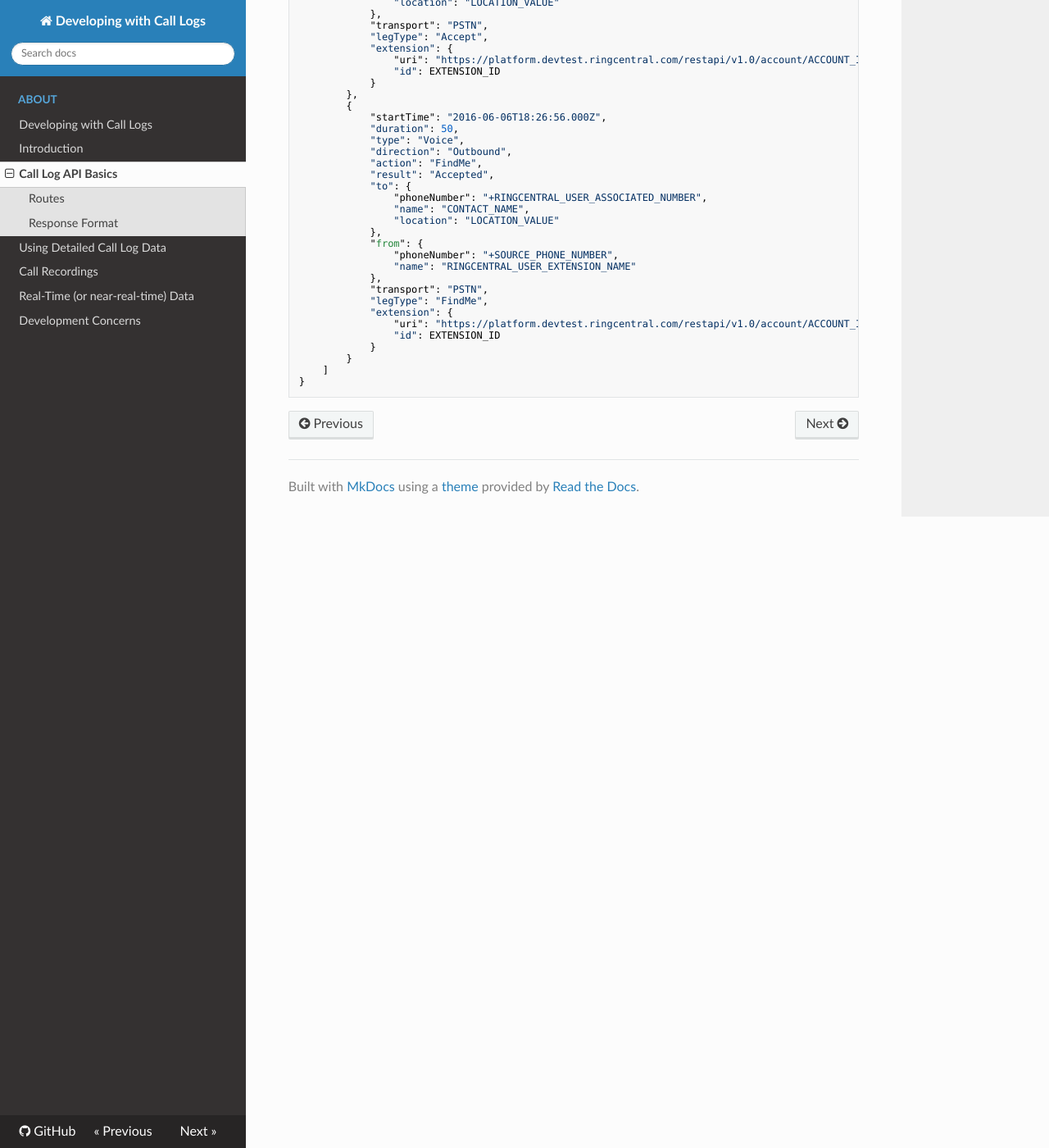
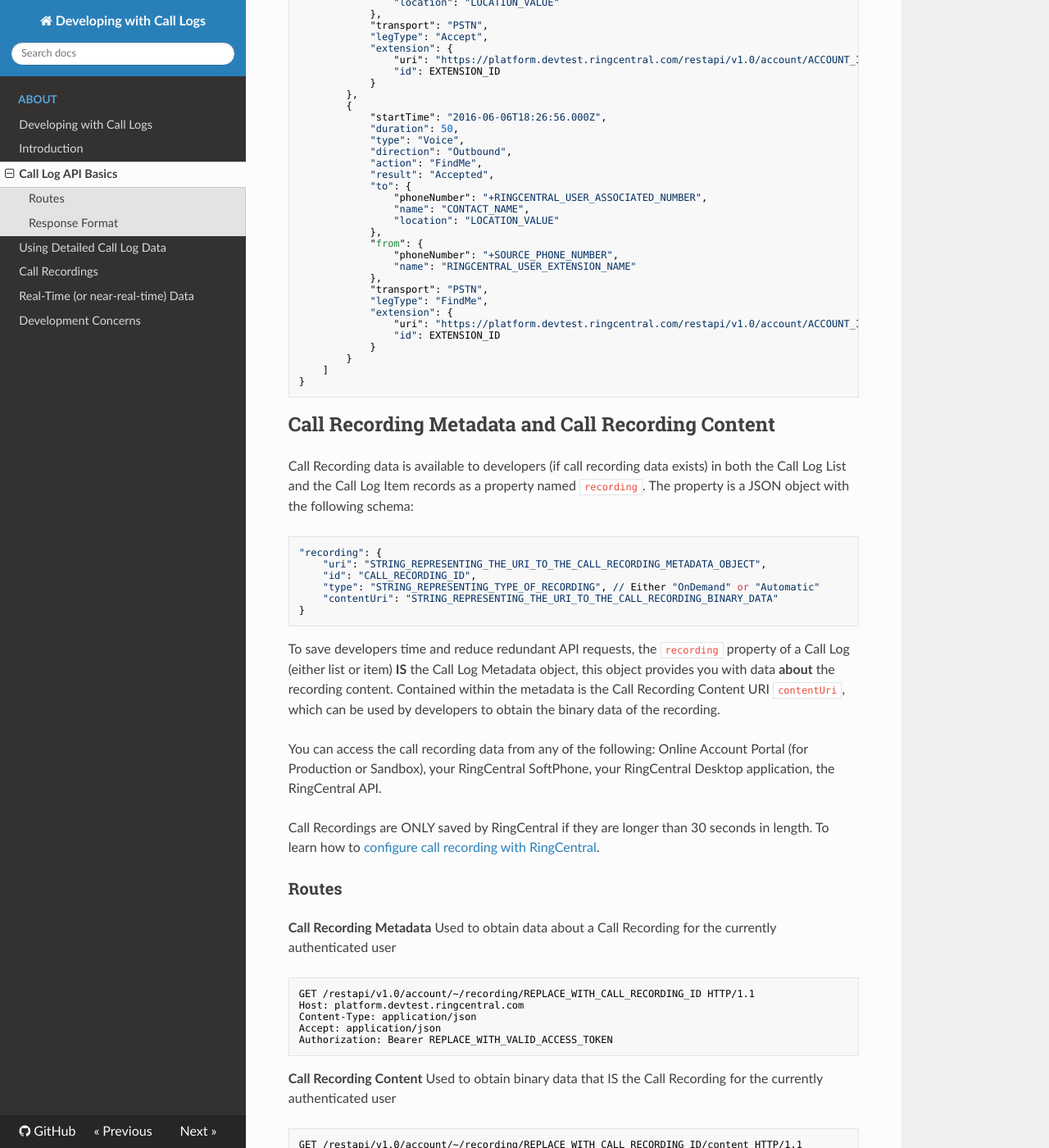
Before and after one commit to grokify/developing-with-call-logs, an MkDocs documentation site: the page built from docs/api-basics.md, in a window 1280 px wide and 1400 px high, scrolled down 5808 px. Shown: the whole window at 82% size. Built offline with MkDocs 1.6.1, drawn with Linux system fonts in a browser that asks for light colours; nearby versions of some CDN libraries; old or Windows-style settings are respelled for this version of MkDocs; some of the changed text lies outside the part shown.

Commit message:
Call Recording Metadata and Content

````diff
--- a/docs/api-basics.md
+++ b/docs/api-basics.md
@@ -294,3 +294,55 @@ Note: The following response data is for the exact same type of Simple Call Log
     ]
 }
 ```
+
+## Call Recording Metadata and Call Recording Content
+
+Call Recording data is available to developers (if call recording data exists) in both the Call Log List and the Call Log Item records as a property named `recording`. The property is a JSON object with the following schema:
+
+```
+"recording": {
+    "uri": "STRING_REPRESENTING_THE_URI_TO_THE_CALL_RECORDING_METADATA_OBJECT",
+    "id": "CALL_RECORDING_ID",
+    "type": "STRING_REPRESENTING_TYPE_OF_RECORDING", // Either "OnDemand" or "Automatic"
+    "contentUri": "STRING_REPRESENTING_THE_URI_TO_THE_CALL_RECORDING_BINARY_DATA"
+}
+```
+
+To save developers time and reduce redundant API requests, the `recording` property of a Call Log (either list or item) **IS** the Call Log Metadata object, this object provides you with data **about** the recording content. Contained within the metadata is the Call Recording Content URI `contentUri`, which can be used by developers to obtain the binary data of the recording.
+
+You can access the call recording data from any of the following: Online Account Portal (for Production or Sandbox), your RingCentral SoftPhone, your RingCentral Desktop application, the RingCentral API.
+
+Call Recordings are ONLY saved by RingCentral if they are longer than 30 seconds in length. To learn how to [configure call recording with RingCentral](http://success.ringcentral.com/articles/en_US/RC_Knowledge_Article/How-to-Change-the-Automatic-Call-Recording-Settings).
+
+### Routes
+
+**Call Recording Metadata** Used to obtain data about a Call Recording for the currently authenticated user
+
+```
+GET /restapi/v1.0/account/~/recording/REPLACE_WITH_CALL_RECORDING_ID HTTP/1.1
+Host: platform.devtest.ringcentral.com
+Content-Type: application/json
+Accept: application/json
+Authorization: Bearer REPLACE_WITH_VALID_ACCESS_TOKEN
+```
+
+**Call Recording Content** Used to obtain binary data that IS the Call Recording for the currently authenticated user
+
+```
+GET /restapi/v1.0/account/~/recording/REPLACE_WITH_CALL_RECORDING_ID/content HTTP/1.1
+Host: platform.devtest.ringcentral.com
+Content-Type: application/json
+Accept: application/json
+Authorization: Bearer REPLACE_WITH_VALID_ACCESS_TOKEN
+```
+
+### Response (meta data), the response for Call Recording Content is being omitted since it is just binary data
+
+```
+{
+    "id": "RECORDING_ID",
+    "contentUri": "https://media.devtest.ringcentral.com:443/restapi/v1.0/account/ACCOUNT_ID/recording/RECORDING_ID/content",
+    "contentType": "audio/mpeg", // Configurable in your Online Account Portal, but this is default
+    "duration": 46 // Value is in seconds
+}
+```
````
